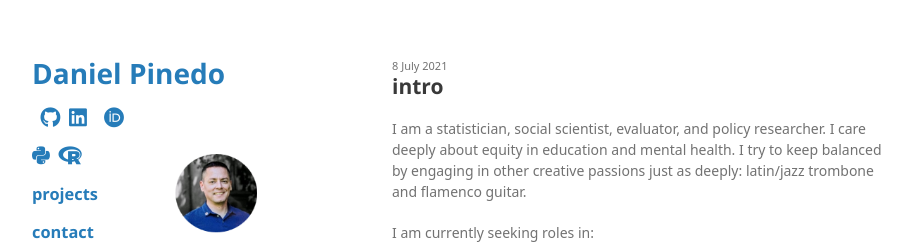
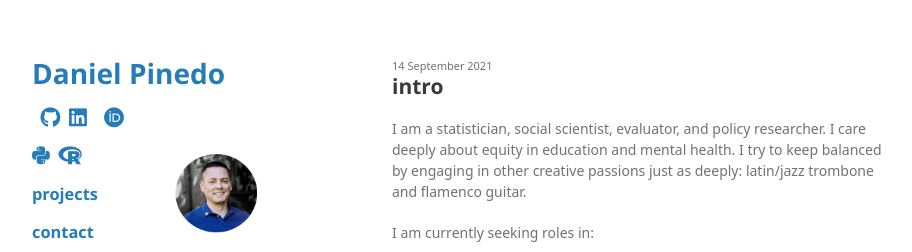
Before and after one commit to odenipinedo/odenipinedo.github.io, a Jekyll site: the page built from _posts/2021-09-14-intro.md, in a window 1280 px wide. Shown: the top 252 px of the page, without its empty margins (178-1090 px from the left). Built offline with Jekyll 4.4.1, drawn with Linux system fonts in a browser that asks for light colours; nearby versions of some CDN libraries; some web fonts are replaced; a style sheet for code colours, icons or effects is not loaded; the repository's description, which GitHub fills in, is left out; some of the changed lines change nothing that is shown.

Commit message:
Update and rename 2021-07-08-intro.md to 2021-09-14-intro.md

```diff
--- a/_posts/2021-07-08-intro.md
+++ b/_posts/2021-09-14-intro.md
@@ -1,14 +1,14 @@
 ---
 layout: post
 title:  "intro"
-date:   2021-07-08 18:00:00 -0500
+date:   2021-09-14 18:00:00 -0500
 categories: [intro]
 tags: about intro
 featured: true
 sitemap:
   priority: 0.5
   changefreq: 'monthly'
-  lastmod: 2021-07-13
+  lastmod: 2021-09-14
   exclude: 'no'
 ---
 I am a statistician, social scientist, evaluator, and policy researcher. I care deeply about equity in education and mental health. I try to keep balanced by engaging in other creative passions just as deeply: latin/jazz trombone and flamenco guitar.
```
